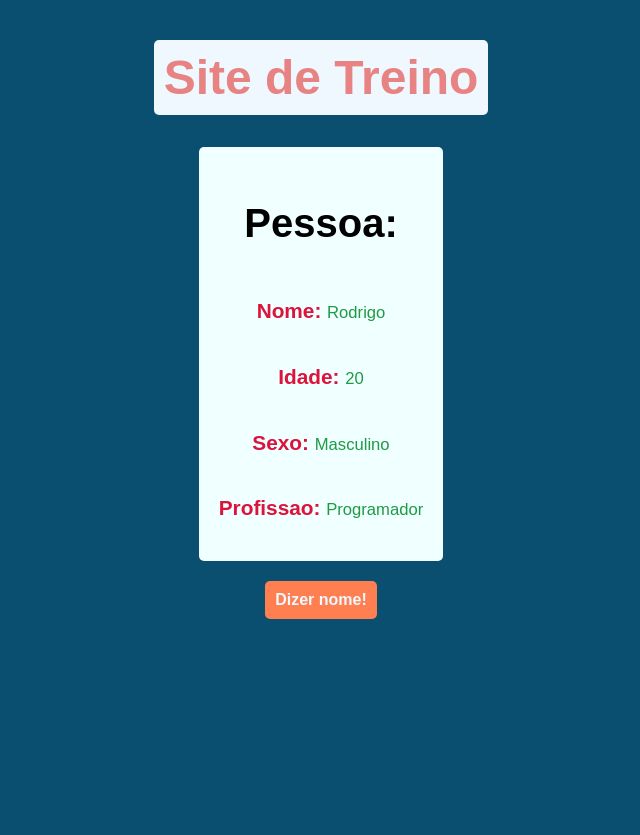
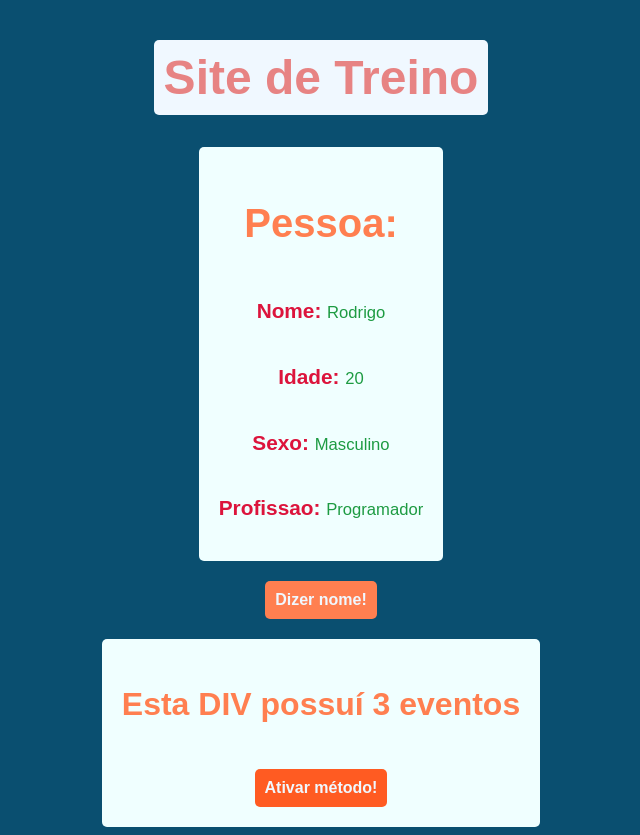
Before and after one commit to Rodrigobr2003/Estudo---React, a React (Create React App) app: page / in a window 1280 px wide. Shown: the whole page, without its empty margins (319-959 px from the left). Before the commit the page ends 800 px from the top, so only its background shows below. Built offline with nearby package versions, Linux system fonts and the light colour scheme.

Commit message:
Adiciona eventos

```diff
--- a/src/App.js
+++ b/src/App.js
@@ -1,5 +1,6 @@
 import Pessoa from "./components/Pessoa";
 import DizerNome from "./components/DizerNome";
+import Eventos from "./components/Evento";
 import "./App.css";
 
 function App() {
@@ -15,6 +16,8 @@ function App() {
       />
 
       <DizerNome nome={"Rodrigo"} idade={20} sexo="Masculino" />
+
+      <Eventos />
     </div>
   );
 }
--- /dev/null
+++ b/src/components/Evento.js
@@ -0,0 +1,15 @@
+import Button from "./evento/Button";
+
+import styles from "../css/Evento.module.css";
+
+function Eventos(props) {
+  return (
+    <div className={styles.box}>
+      <h2>Esta DIV possuí 3 eventos</h2>
+
+      <Button />
+    </div>
+  );
+}
+
+export default Eventos;
--- /dev/null
+++ b/src/components/evento/Button.js
@@ -0,0 +1,11 @@
+import Styles from "../../css/Evento.module.css";
+
+function Button() {
+  return (
+    <>
+      <button className={Styles.btn_metodo}>Ativar método!</button>
+    </>
+  );
+}
+
+export default Button;
--- /dev/null
+++ b/src/css/Evento.module.css
@@ -0,0 +1,18 @@
+.box {
+  margin-top: 20px;
+  background-color: azure;
+  display: flex;
+  align-items: center;
+  flex-direction: column;
+  padding: 20px;
+  border-radius: 5px;
+}
+
+h2 {
+  color: coral;
+  font-size: 2em;
+}
+
+.btn_metodo {
+  background-color: #ff5b22;
+}
```
